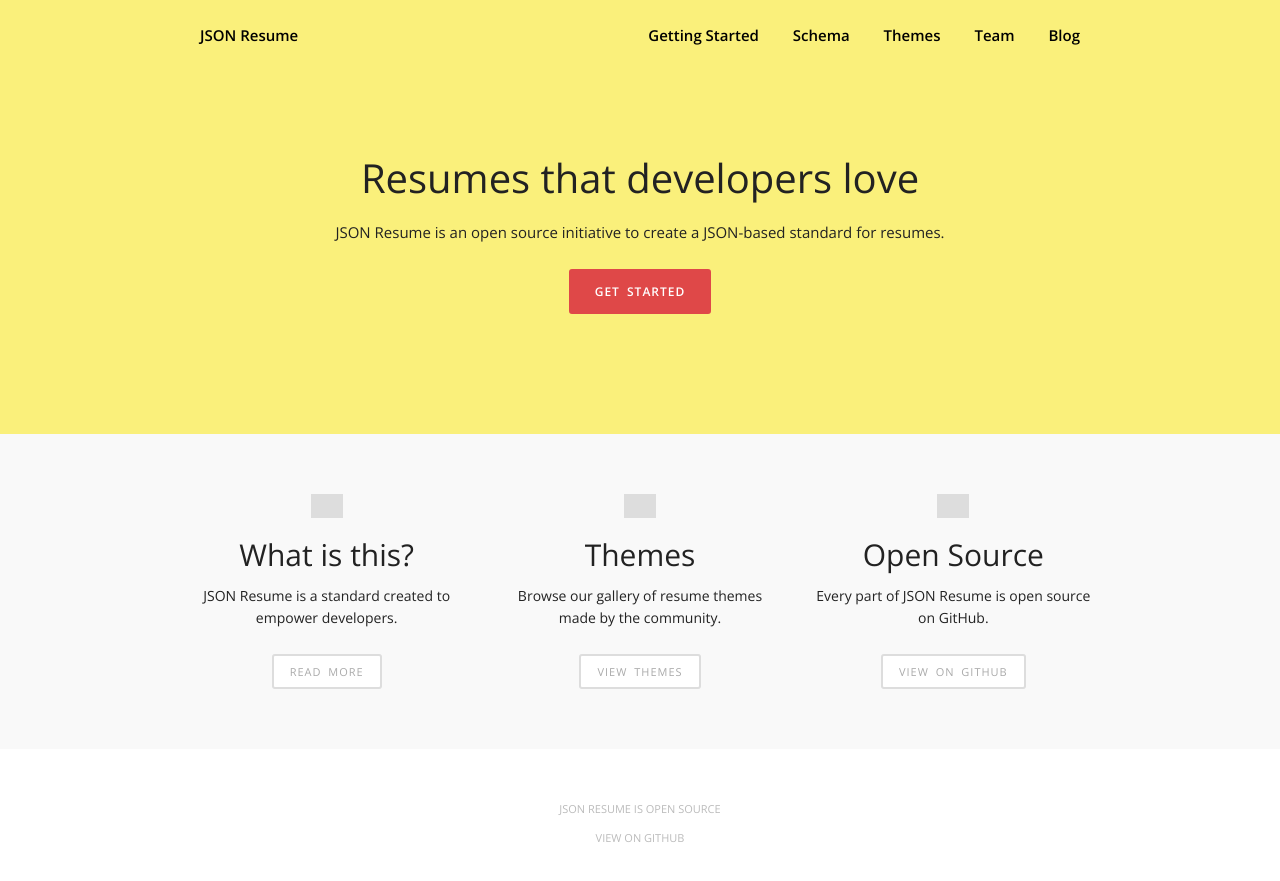
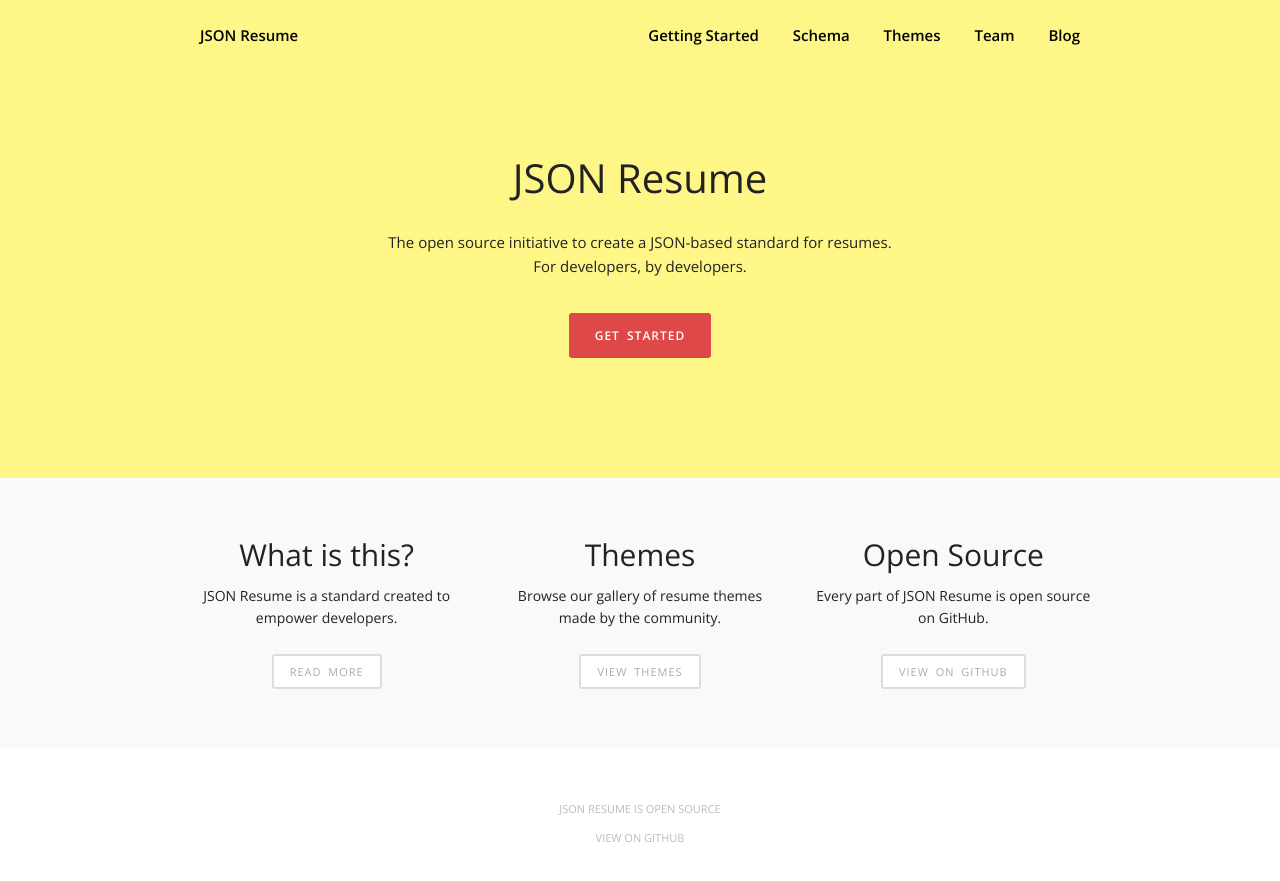
Before and after one commit to jsonresume/resume-website, a Jekyll site: the page built from index.html, in a window 1280 px wide. Shown: the top 881 px of the page. Built offline with Jekyll 4.4.1, drawn with Linux system fonts in a browser that asks for light colours; nearby versions of some CDN libraries; Markdown is read by kramdown in place of the engine named in the settings; a script that is not in the unit is left out; comment, search, counter and statistics services are not loaded; grey boxes are pictures that could not be loaded.

Commit message:
Design changes

```diff
--- a/css/style.css
+++ b/css/style.css
@@ -139,7 +139,7 @@
 	border-top: 1px solid #e3e3e3;
 }
 #nav {
-	background: #faf07b;
+	background: #fff688;
 	font: 600 15px "Open Sans";
 	overflow: hidden;
 }
@@ -189,6 +189,7 @@
 }
 #header.yellow {
 	background: #faf07b;
+  background: #fff688;
 }
 #header.promo {
 	padding: 80px 0 120px;
@@ -196,6 +197,8 @@
 }
 #header.promo p {
 	font-size: 15px;
+  max-width: 520px;
+  margin: 25px auto;
 }
 #header .btn {
 	margin-top: 10px;
@@ -206,6 +209,9 @@
 }
 #start .feature {
 	text-align: center;
+}
+#start .feature h2 {
+  font-weight: 300;
 }
 #start .feature img {
 	margin-bottom: 20px;
--- a/index.html
+++ b/index.html
@@ -6,8 +6,8 @@
 	<div class="container">
 		<div class="row">
 			<div class="col-sm-12">
-				<h1>Resumes that developers love</h1>
-				<p>JSON Resume is an open source initiative to create a JSON-based standard for resumes.</p>
+				<h1>JSON Resume</h1>
+				<p>The open source initiative to create a JSON-based standard for resumes. For developers, by developers.</p>
 				<a href="/getting-started/" class="btn btn-red btn-big">Get Started</a>
 			</div>
 		</div>
@@ -17,19 +17,16 @@
 	<div class="container">
 		<div class="row">
 			<div class="feature col-sm-4">
-				<img src="/icons/information51.svg" width="32">
 				<h2>What is this?</h2>
 				<p>JSON Resume is a standard created to empower developers.</p>
 				<a href="/schema/" class="btn">Read more</a>
 			</div>
 			<div class="feature col-sm-4">
-				<img src="/icons/wrench64.svg" width="32">
 				<h2>Themes</h2>
 				<p>Browse our gallery of resume themes made by the community.</p>
 				<a href="/themes/" class="btn">View themes</a>
 			</div>
 			<div class="feature col-sm-4">
-				<img src="/icons/heart279.svg" width="32">
 				<h2>Open Source</h2>
 				<p>Every part of JSON Resume is open source on GitHub.</p>
 				<a href="https://github.com/jsonresume" target="_blank" class="btn">View on GitHub</a>
```
